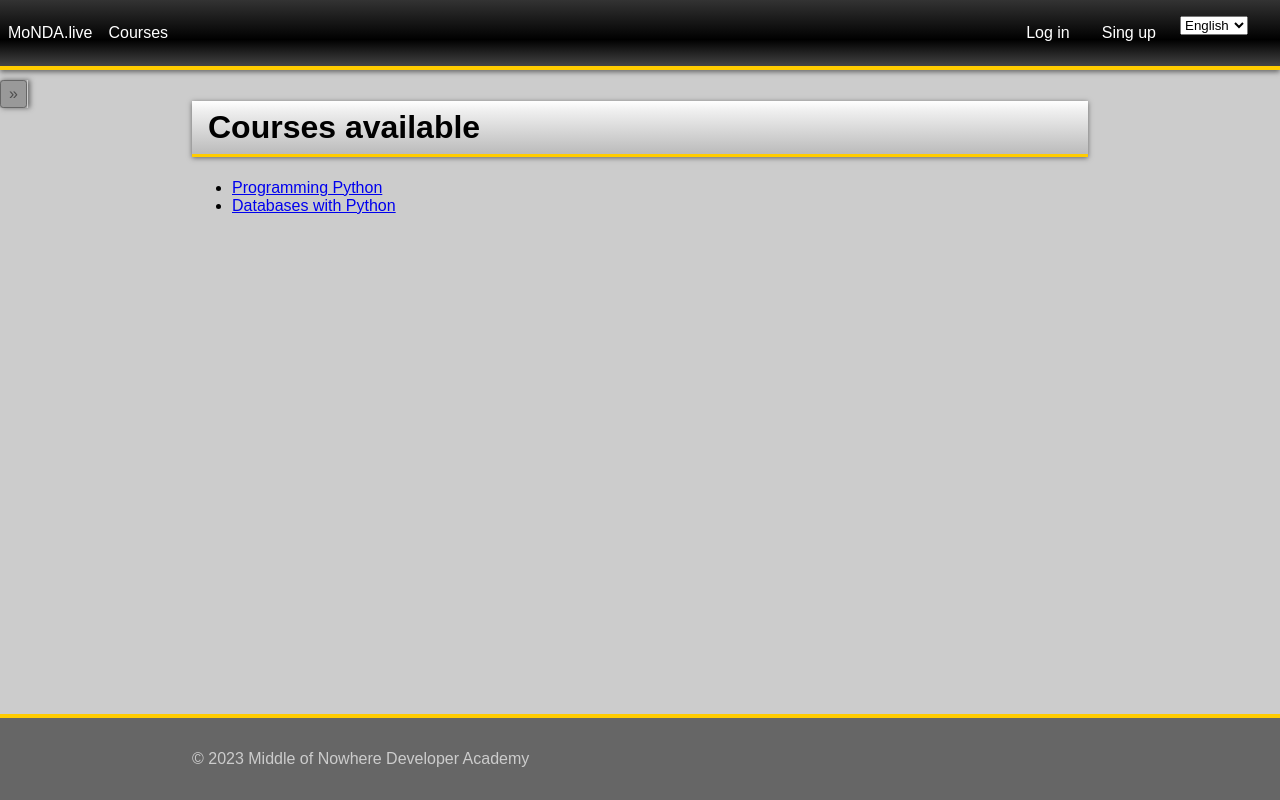
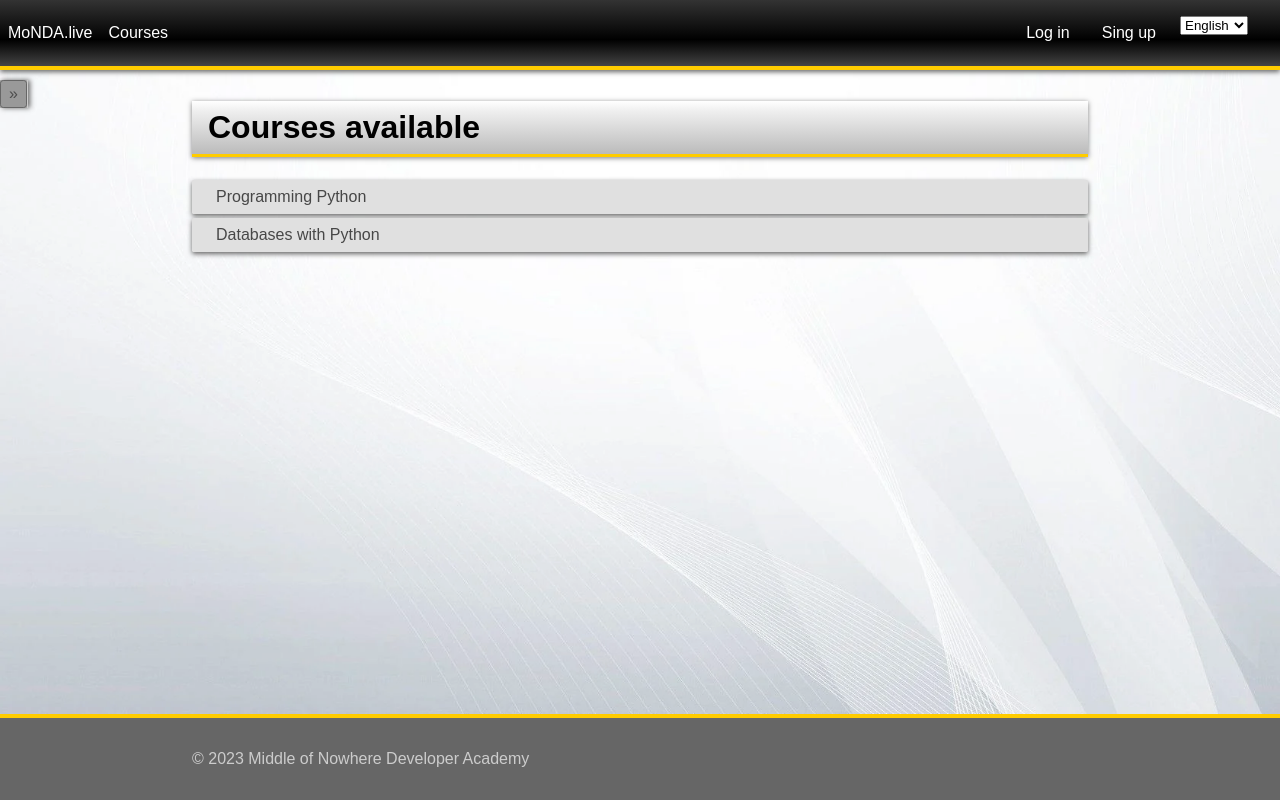
Before and after one commit to kobrius11/mondev, a Django app: page /academy/courses/ in a window 1280 px wide. Run offline with Django 4.2, Linux system fonts and the light colour scheme; data comes from the database, SQL or seed files in the repository.

Commit message:
added ul.content style

```diff
--- a/monda_live/academy/templates/academy/course_list.html
+++ b/monda_live/academy/templates/academy/course_list.html
@@ -4,7 +4,7 @@
 {% if course_list %}
 <ul class="content">
     {% for course in course_list %}
-    <li><a href="{% url 'course_code' course.code %}">{{ course }}</a></li>
+    <li><a class="block" href="{% url 'course_code' course.code %}">{{ course }}</a></li>
     {% endfor %}
 </ul>
 {% else %}
--- a/monda_live/mondev_site/static/mondev_site/css/style.css
+++ b/monda_live/mondev_site/static/mondev_site/css/style.css
@@ -5,13 +5,15 @@ body {
     display: flex;
     flex-direction: column;
     min-height: 100vh;
+    background-image: url("/static/mondev_site/images/background.png");
+    background-repeat: no-repeat;
+    background-size: cover;
 }
 
 main {
     display: flex;
     flex-direction: row;
     flex-grow: 1;
-    background-color: #cccccc;
     padding-top: 5rem;
 }
 
@@ -77,6 +79,42 @@ footer {
     padding: 0 0.5rem;
 }
 
+/* Style for the container holding the list */
+ul.content {
+    display: flex;
+    flex-direction: column;
+    list-style-type: none;
+    padding: 0;
+}
+
+/* Style for each list item */
+ul.content li {
+    margin: 0.1rem 0;
+    font-size: 1rem;
+    background-color: #e0e0e0;
+    transition: background-color 0.1s ease-in-out;
+    padding: 0.5rem 1.5rem;
+    border-radius: 0.1rem;
+    box-shadow: 0 2px 5px #666666;
+}
+
+/* Style for list items on hover */
+ul.content li:hover {
+    background-color: #afafaf;
+}
+
+/* Style for normal links within list items */
+ul.content li a {
+    color: #474747;
+    text-decoration: none;
+}
+
+/* Style for links on hover within list items */
+ul.content li a:hover {
+    color: #181818;
+    text-decoration: none;
+}
+
 aside.sidebar {
     background-color: #aaaaaa;
     border-right: 1px solid #cccccc;
@@ -96,10 +134,13 @@ aside.sidebar h2, aside.sidebar h3 {
 
 .block {
     display: block;
+    transition: all 200ms ease-in;
+    opacity: 1;
 }
 
 .hidden {
     display: none;
+    opacity: 0;
 }
 
 .float-right {
@@ -174,6 +215,24 @@ h1 {
     background: linear-gradient(0deg, #aaaaaa 0%, #dddddd 80%, #ffffff 100%);
 }
 
+.box-success {
+    background-color: #dff0d8;
+    border-color: #d6e9c6;
+    color: #357936;
+}
+
+.box-error {
+    background-color: #f2dede;
+    border-color: #cf7676;
+    color: #ac3e3c;
+}
+
+.box-info {
+    background-color: #d9edf7;
+    border-color: #bce8f1;
+    color: #31708f;
+}
+
 .user-profile-picture {
     max-height: 20vh;
 }
```
Also changed, not shown: monda_live/mondev_site/static/mondev_site/images/background.png (added).
